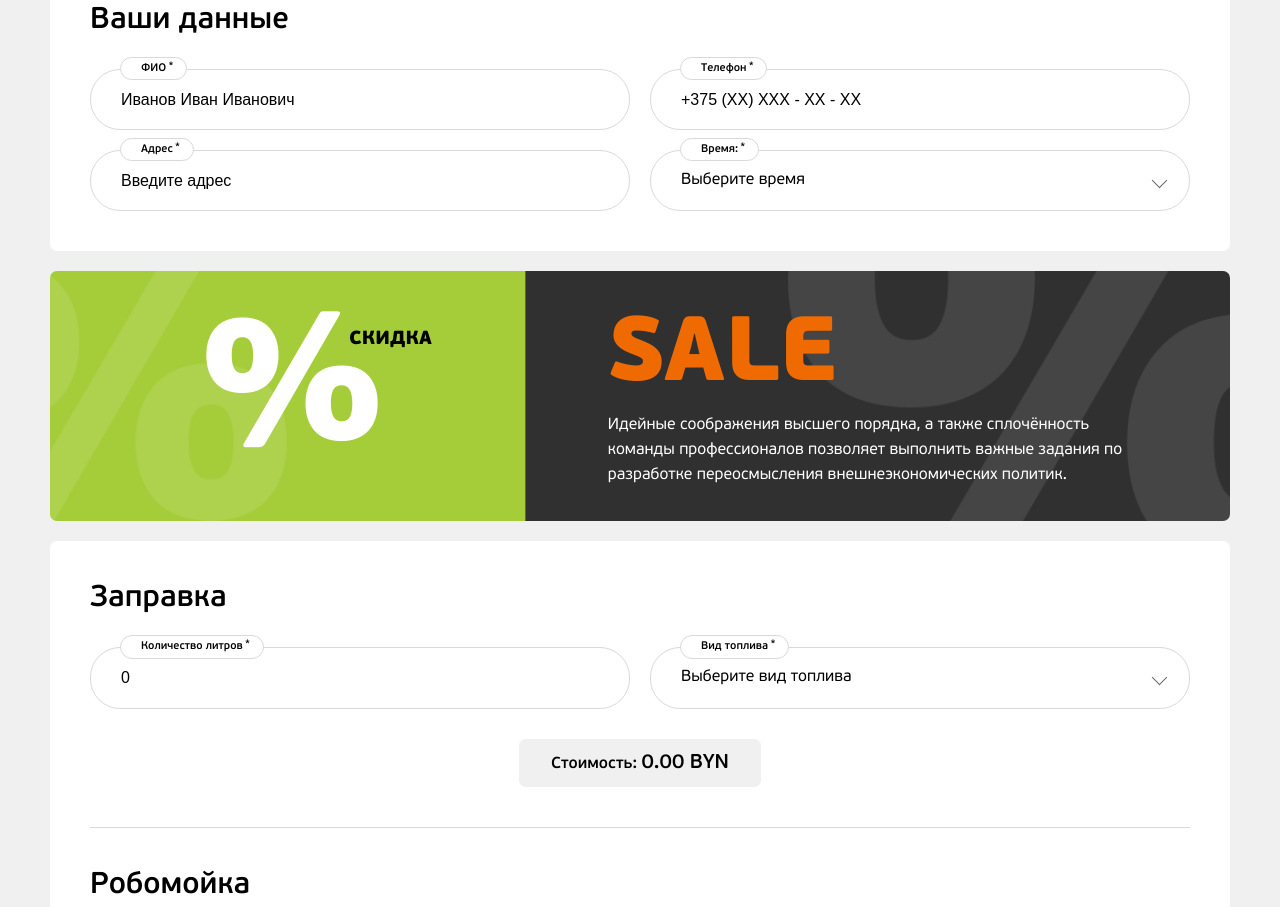
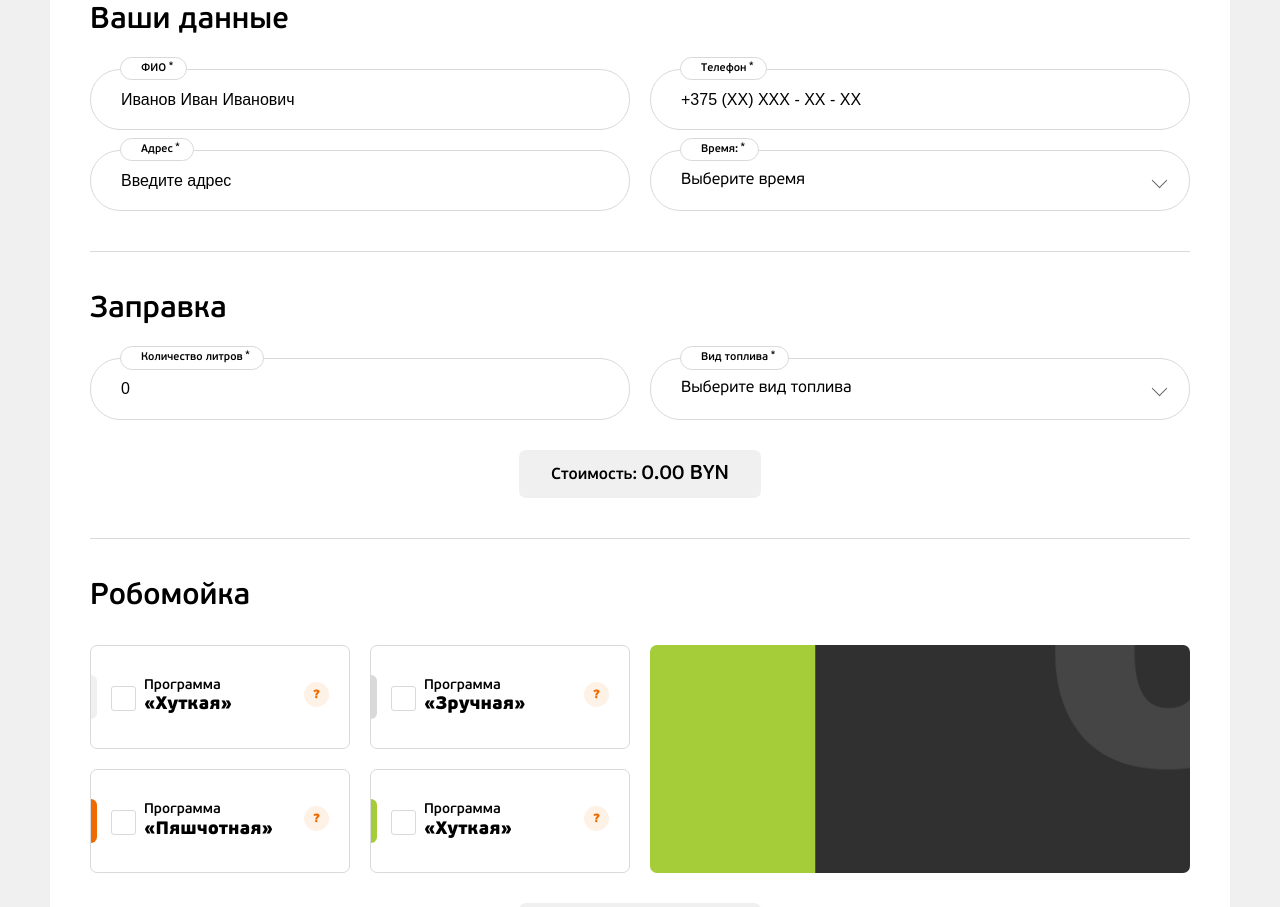
Before and after one commit to Irenshen/a-100, a plain HTML site: page index.html in a window 1280 px wide. Shown: the part 1422-2329 px from the top of the page. Drawn offline with nearby package versions, Linux system fonts and the light colour scheme.

Commit message:
new design form

```diff
--- a/assets/css/style.scss
+++ b/assets/css/style.scss
@@ -645,7 +645,7 @@ option {
     cursor: pointer;
     width: 100%;
     text-align: center;
-    z-index: 2;
+    z-index: 4;
     background: #fff;
     -webkit-user-select: none;
     -moz-user-select: none;
@@ -802,9 +802,32 @@ option {
 }
 
 .section-calc__inner.robowash {
+    display: flex;
+    flex-wrap: wrap;
+    gap: 20px;
+}
+
+.section-calc__col {
+    width: calc((100% - 20px) / 2);
+}
+
+.section-calc__inner.robowash .section-calc__col:first-child {
     display: grid;
     gap: 20px;
     grid-template-columns: repeat(auto-fit, minmax(260px, 1fr));
+}
+
+.section-calc__col:last-child {
+
+    picture,
+    img {
+        display: block;
+        width: 100%;
+        height: 100%;
+        object-fit: cover;
+        border-radius: 7px;
+    }
+
 }
 
 .robowash-item {
@@ -1289,6 +1312,16 @@ input[type=checkbox] {
     }
 }
 
+@media screen and (max-width:900px) {
+    .section-calc__col {
+        width: 100%;
+    }
+
+    .section-calc__col:last-child {
+        height: 300px;
+    }
+}
+
 @media screen and (max-width:640px) {
     .theme-light {
         padding: 40px 20px;
--- a/index.html
+++ b/index.html
@@ -10,7 +10,6 @@
 
     <link rel="stylesheet" href="assets/css/font.css">
     <link rel="stylesheet" href="assets/css/style.css">
-    <link rel="stylesheet" href="assets/css/media.css">
 
 </head>
 
@@ -92,9 +91,10 @@
         </section>
 
         <form id="form-concierge">
-            <div class="page-section-s section-form-data">
+            <div class="page-section-s ">
                 <div class="container">
                     <div class="theme-light">
+                        <div class="section-form-data section-calc__item">
                             <div class="section-form-data__title-wrap title-wrap">
                                 <h2 class="section-form-data__title title">Ваши данные</h2>
                             </div>
@@ -130,44 +130,7 @@
                                 </div>
                             </div>
                         </div>
-                </div>
-            </div>
-
-            <div class="page-section-s section-sale">
-                <div class="container">
-                    <div class="section-sale__inner">
-                        <picture>
-                            <source media="(max-width: 1200px)" srcset="assets/images/sale-back-mb.png">
-                            <img src="assets/images/sale-back.png">
-                        </picture>
-                        <div class="section-sale__inner-text d-flex">
-                            <div class="section-sale__col col-100-l">
-                                <div class="section-sale__text">
-                                    <span>
-                                        %
-                                        <span>Скидка </span>
-                                    </span>
-
-                                </div>
-                            </div>
-                            <div class="section-sale__col col-100-l">
-                                <div class="section-sale__title">
-                                    Sale
-                                </div>
-                                <div class="section-sale__text">
-                                    Идейные соображения высшего порядка, а также сплочённость команды профессионалов
-                                    позволяет
-                                    выполнить важные задания по разработке переосмысления внешнеэкономических политик.
-                                </div>
-                            </div>
-                        </div>
-                    </div>
-                </div>
-            </div>
-
-            <div class="page-section-s section-calc">
-                <div class="container">
-                    <div class="theme-light">
+                        <div class="section-calc">
                             <div class="section-calc__items-wrap">
                                 <div class="section-calc__item">
                                     <div class="section-calc__title-wrap title-wrap">
@@ -207,6 +170,7 @@
                                         <div class="section-calc__title title">Робомойка</div>
                                     </div>
                                     <div class="section-calc__inner robowash">
+                                        <div class="section-calc__col">
                                             <div class="robowash-item d-flex jc-sb" data-program="14">
                                                 <div class="robowash-item__inner">
                                                     <div class="pseudo-checkbox"></div>
@@ -223,11 +187,15 @@
                                                     <div class="help-content">
                                                         <div class="help-content__inner">
                                                             <b>«Пяшчотная +»</b>
-                                                    Мытье днища, мытье под высоким давлением, мытье с шампунем, мытье
+                                                            Мытье днища, мытье под высоким давлением, мытье с шампунем,
+                                                            мытье
                                                             под
-                                                    высоким давлением, пенная лава, мытье под высоким давлением , мытье
+                                                            высоким давлением, пенная лава, мытье под высоким давлением
+                                                            ,
+                                                            мытье
                                                             с
-                                                    воском, мытье демининерализованной водой, обдув х2, боковой обдув
+                                                            воском, мытье демининерализованной водой, обдув х2, боковой
+                                                            обдув
                                                         </div>
                                                     </div>
                                                 </div>
@@ -248,11 +216,15 @@
                                                     <div class="help-content">
                                                         <div class="help-content__inner">
                                                             <b>«Пяшчотная +»</b>
-                                                    Мытье днища, мытье под высоким давлением, мытье с шампунем, мытье
+                                                            Мытье днища, мытье под высоким давлением, мытье с шампунем,
+                                                            мытье
                                                             под
-                                                    высоким давлением, пенная лава, мытье под высоким давлением , мытье
+                                                            высоким давлением, пенная лава, мытье под высоким давлением
+                                                            ,
+                                                            мытье
                                                             с
-                                                    воском, мытье демининерализованной водой, обдув х2, боковой обдув
+                                                            воском, мытье демининерализованной водой, обдув х2, боковой
+                                                            обдув
                                                         </div>
                                                     </div>
                                                 </div>
@@ -273,11 +245,15 @@
                                                     <div class="help-content">
                                                         <div class="help-content__inner">
                                                             <b>«Пяшчотная +»</b>
-                                                    Мытье днища, мытье под высоким давлением, мытье с шампунем, мытье
+                                                            Мытье днища, мытье под высоким давлением, мытье с шампунем,
+                                                            мытье
                                                             под
-                                                    высоким давлением, пенная лава, мытье под высоким давлением , мытье
+                                                            высоким давлением, пенная лава, мытье под высоким давлением
+                                                            ,
+                                                            мытье
                                                             с
-                                                    воском, мытье демининерализованной водой, обдув х2, боковой обдув
+                                                            воском, мытье демининерализованной водой, обдув х2, боковой
+                                                            обдув
                                                         </div>
                                                     </div>
                                                 </div>
@@ -298,14 +274,26 @@
                                                     <div class="help-content">
                                                         <div class="help-content__inner">
                                                             <b>«Пяшчотная +»</b>
-                                                    Мытье днища, мытье под высоким давлением, мытье с шампунем, мытье
+                                                            Мытье днища, мытье под высоким давлением, мытье с шампунем,
+                                                            мытье
                                                             под
-                                                    высоким давлением, пенная лава, мытье под высоким давлением , мытье
+                                                            высоким давлением, пенная лава, мытье под высоким давлением
+                                                            ,
+                                                            мытье
                                                             с
-                                                    воском, мытье демининерализованной водой, обдув х2, боковой обдув
+                                                            воском, мытье демининерализованной водой, обдув х2, боковой
+                                                            обдув
                                                         </div>
                                                     </div>
                                                 </div>
+                                            </div>
+                                        </div>
+                                        <div class="section-calc__col">
+                                            <img src="assets/images/sale-back.png">
+                                            <!-- <picture>
+                                                <source media="(max-width: 1200px)" srcset="assets/images/sale-back-mb.png">
+                                                <img src="assets/images/sale-back.png">
+                                            </picture> -->
                                         </div>
                                     </div>
                                     <div class="form-result">
@@ -378,7 +366,8 @@
                                                             Мытье днища, мытье под высоким давлением, мытье с шампунем,
                                                             мытье
                                                             под
-                                                        высоким давлением, пенная лава, мытье под высоким давлением ,
+                                                            высоким давлением, пенная лава, мытье под высоким давлением
+                                                            ,
                                                             мытье
                                                             с
                                                             воском, мытье демининерализованной водой, обдув х2, боковой
@@ -407,7 +396,8 @@
                                                             Мытье днища, мытье под высоким давлением, мытье с шампунем,
                                                             мытье
                                                             под
-                                                        высоким давлением, пенная лава, мытье под высоким давлением ,
+                                                            высоким давлением, пенная лава, мытье под высоким давлением
+                                                            ,
                                                             мытье
                                                             с
                                                             воском, мытье демининерализованной водой, обдув х2, боковой
@@ -436,7 +426,8 @@
                                                             Мытье днища, мытье под высоким давлением, мытье с шампунем,
                                                             мытье
                                                             под
-                                                        высоким давлением, пенная лава, мытье под высоким давлением ,
+                                                            высоким давлением, пенная лава, мытье под высоким давлением
+                                                            ,
                                                             мытье
                                                             с
                                                             воском, мытье демининерализованной водой, обдув х2, боковой
@@ -465,7 +456,8 @@
                                                             Мытье днища, мытье под высоким давлением, мытье с шампунем,
                                                             мытье
                                                             под
-                                                        высоким давлением, пенная лава, мытье под высоким давлением ,
+                                                            высоким давлением, пенная лава, мытье под высоким давлением
+                                                            ,
                                                             мытье
                                                             с
                                                             воском, мытье демининерализованной водой, обдув х2, боковой
@@ -494,7 +486,8 @@
                                                             Мытье днища, мытье под высоким давлением, мытье с шампунем,
                                                             мытье
                                                             под
-                                                        высоким давлением, пенная лава, мытье под высоким давлением ,
+                                                            высоким давлением, пенная лава, мытье под высоким давлением
+                                                            ,
                                                             мытье
                                                             с
                                                             воском, мытье демининерализованной водой, обдув х2, боковой
@@ -523,7 +516,8 @@
                                                             Мытье днища, мытье под высоким давлением, мытье с шампунем,
                                                             мытье
                                                             под
-                                                        высоким давлением, пенная лава, мытье под высоким давлением ,
+                                                            высоким давлением, пенная лава, мытье под высоким давлением
+                                                            ,
                                                             мытье
                                                             с
                                                             воском, мытье демининерализованной водой, обдув х2, боковой
@@ -552,7 +546,8 @@
                                                             Мытье днища, мытье под высоким давлением, мытье с шампунем,
                                                             мытье
                                                             под
-                                                        высоким давлением, пенная лава, мытье под высоким давлением ,
+                                                            высоким давлением, пенная лава, мытье под высоким давлением
+                                                            ,
                                                             мытье
                                                             с
                                                             воском, мытье демининерализованной водой, обдув х2, боковой
@@ -581,7 +576,8 @@
                                                             Мытье днища, мытье под высоким давлением, мытье с шампунем,
                                                             мытье
                                                             под
-                                                        высоким давлением, пенная лава, мытье под высоким давлением ,
+                                                            высоким давлением, пенная лава, мытье под высоким давлением
+                                                            ,
                                                             мытье
                                                             с
                                                             воском, мытье демининерализованной водой, обдув х2, боковой
@@ -610,7 +606,8 @@
                                                             Мытье днища, мытье под высоким давлением, мытье с шампунем,
                                                             мытье
                                                             под
-                                                        высоким давлением, пенная лава, мытье под высоким давлением ,
+                                                            высоким давлением, пенная лава, мытье под высоким давлением
+                                                            ,
                                                             мытье
                                                             с
                                                             воском, мытье демининерализованной водой, обдув х2, боковой
@@ -639,7 +636,8 @@
                                                             Мытье днища, мытье под высоким давлением, мытье с шампунем,
                                                             мытье
                                                             под
-                                                        высоким давлением, пенная лава, мытье под высоким давлением ,
+                                                            высоким давлением, пенная лава, мытье под высоким давлением
+                                                            ,
                                                             мытье
                                                             с
                                                             воском, мытье демининерализованной водой, обдув х2, боковой
@@ -672,6 +670,7 @@
                                     </div>
                                 </div>
                             </div>
+                        </div>
                         <div class="section-calc__result form-result">
                             Итого к оплате: <span>0.00 BYN </span>
                         </div>
@@ -679,7 +678,8 @@
                             <div class="form-consent form__checkeboxes">
                                 <label class="input-item custom-checkbox">
                                     <input type="checkbox" class="input-item__input checkebox" name="consent">
-                                    <span class="input-item__label"><a href="#!">Согласие на обработку персональных данных</a></span>
+                                    <span class="input-item__label"><a href="#!">Согласие на обработку персональных
+                                            данных</a></span>
                                 </label>
                             </div>
                             <div class="form-consent form__checkeboxes">
```
Also changed, not shown: assets/css/style.css, 3 other files. Lines whose indentation alone changed are shown as unchanged.
